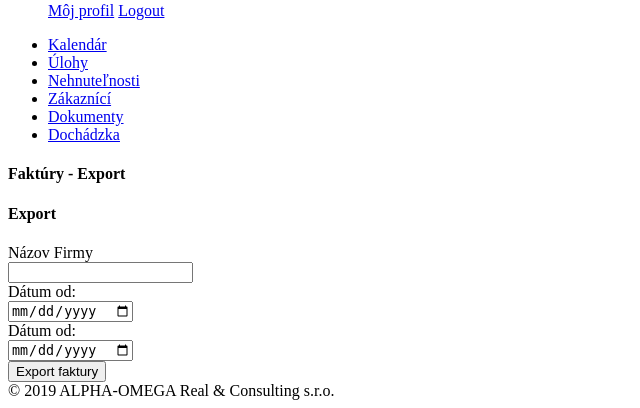
After one commit to sja81/ao2, a Yii app: template backend/views/accounting/invoice/invoice-export.php in a window 1280 px wide. The commit adds this page. Shown: the part 682-1090 px from the top of the page, without its empty margins (0-640 px from the left). Run offline with PHP 8.4 and a stand-in for Yii, Linux system fonts and the light colour scheme; the template is opened without the code that fills it, so the values that code supplies are empty; some libraries are stand-ins or nearby versions.

Commit message:
export faktur

```diff
--- a/backend/views/accounting/invoice/index.php
+++ b/backend/views/accounting/invoice/index.php
@@ -28,6 +28,7 @@ $this->registerJSFile('@web/js/issue.js?v=0.1',['depends'=>RealAsset::class]);
                 <a class="btn btn-info d-none d-lg-block" href="/backoffice/accounting/add-invoice">
                     <i class="fas fa-plus-circle"></i>&nbsp;Pridať
                 </a>
+            <a href="/backoffice/accounting/invoice-export" class="btn btn-success mx-2">Export</a>
             </div>
         </div>
     </div>
--- /dev/null
+++ b/backend/views/accounting/invoice/invoice-export.php
@@ -0,0 +1,44 @@
+<?php
+
+use backend\assets\RealAsset;
+use yii\helpers\Url;
+use backend\helpers\HelpersNum;
+use yii\helpers\Html;
+
+
+$this->title = " Faktúry - Export ";
+?>
+<div class="container-fluid">
+    <div class="row page-titles">
+        <div class="col-md-8 align-self-center">
+            <h4 class="text-themecolor"><?= $this->title ?></h4>
+        </div>
+    </div>
+    <div class="card">
+        <div class="card-body">
+            <h4 class="card-title">Export</h4>
+            <form method="post" class="form" id="">
+                <label class="col-1 col-form-label">Názov Firmy</label>
+                <div class="col-5">
+                    <input type="text" name="Invoice[znak]" class="form-control">
+                </div>
+
+                <label class="col-1 col-form-label">Dátum od:</label>
+                <div class="col-5">
+                    <input type="date" name="Invoice[datum_vystavenia]" class="form-control" >
+                </div>
+
+                <label class="col-1 col-form-label" >Dátum od:</label>
+                <div class="col-5">
+                    <input type="date" name="Invoice[datum_dodania]" class="form-control">
+                </div>
+
+                <div class="row m-b-20 pt-3">
+                    <div class="col-lg-12">
+                        <input type="submit" class="btn btn-success" value="Export faktury">
+                    </div>
+                </div>
+            </form>
+        </div>
+    </div>
+</div>
```
Also changed, not shown: backend/controllers/AccountingController.php (+33 -0 lines).
